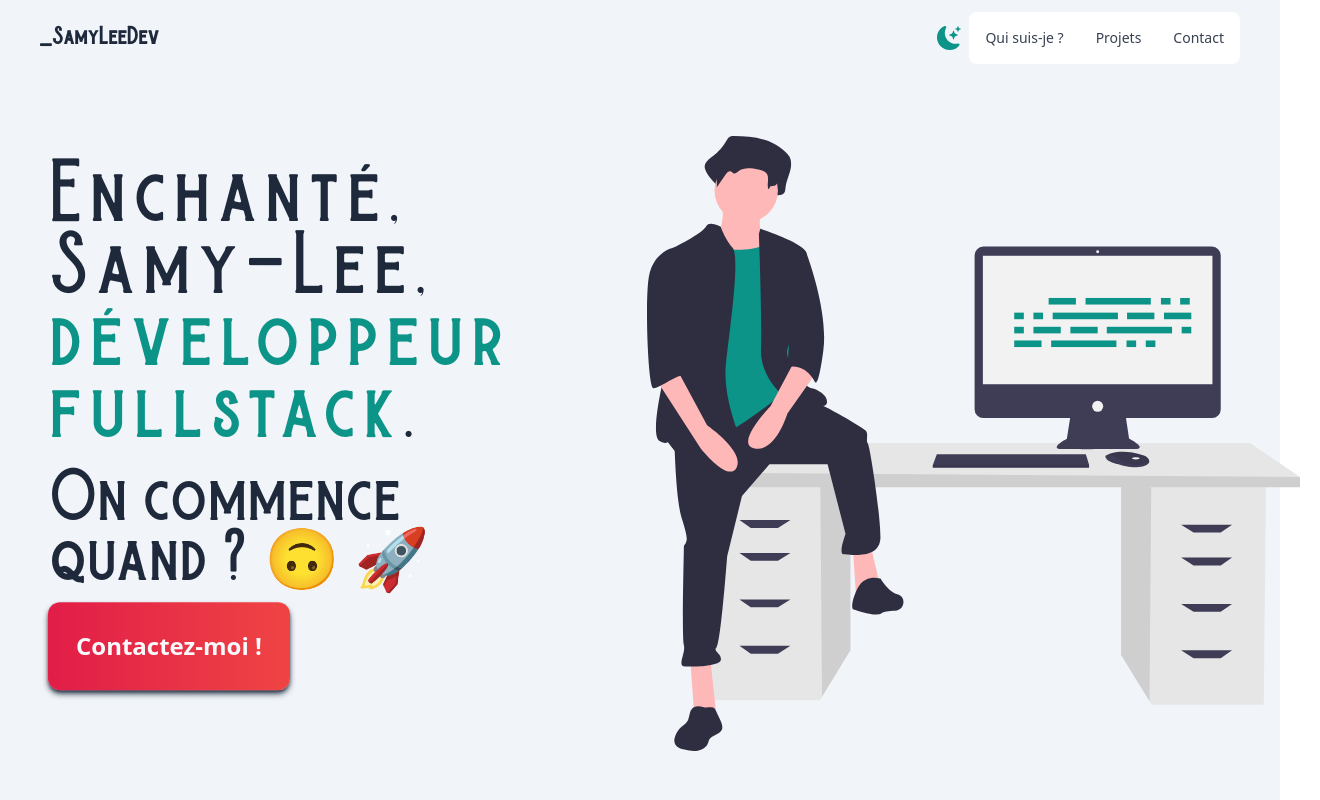
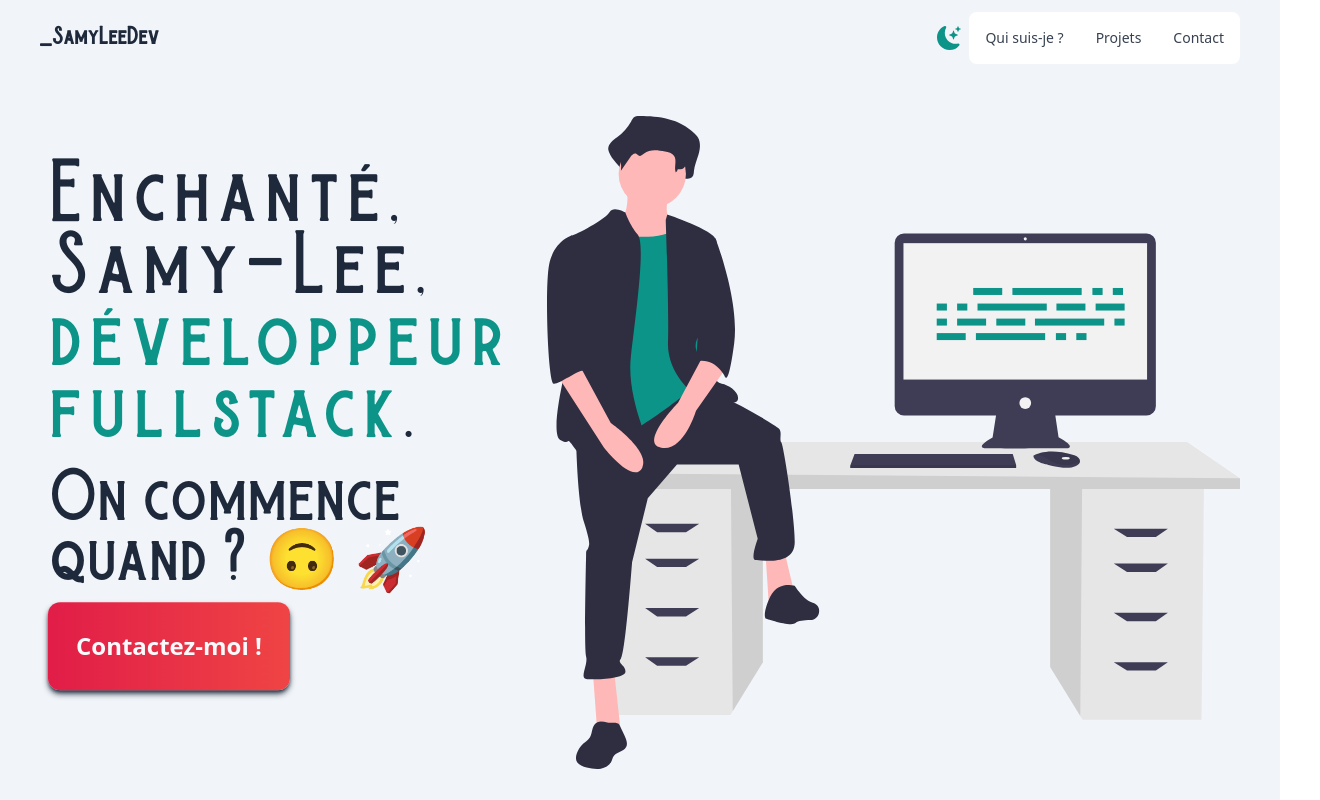
Before and after one commit to samyleedev/samyleedev-portfolio, a Next.js app: page / in a window 1280 px wide. Shown: the top 800 px of the page, 1320 px wide, since content can reach past the window. Built offline with nearby package versions, Linux system fonts and the light colour scheme.

Commit message:
fix bug hero

```diff
--- a/pages/index.js
+++ b/pages/index.js
@@ -125,7 +125,7 @@ export default function Home() {
               <a href="#contact">Contactez-moi !</a>
             </button>
           </div>
-          <div className="basis-full shrink ">
+          <div className="basis-full shrink flex justify-center items-start">
             <img
               src={
                 darkMode
@@ -133,7 +133,7 @@ export default function Home() {
                   : "../undraw_feeling_proud_qne1_teal.svg"
               }
               alt="logo accueil"
-              className="ml-20 hidden lg:block p-5"
+              className="hidden lg:block"
             />
           </div>
         </section>
```
